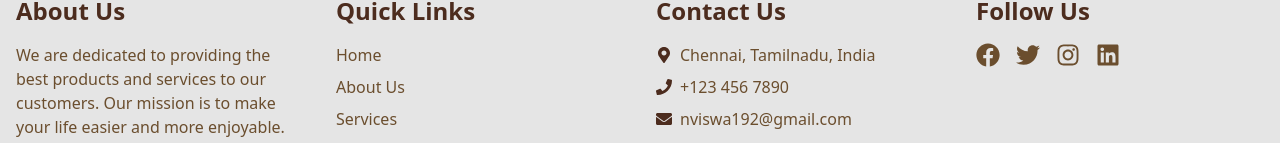
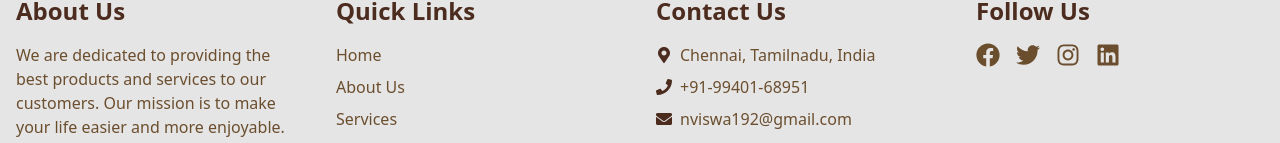
Before and after one commit to viswanathan01/ecommerce-website, a React (Vite) app in the folder frontend/: page /orders in a window 1280 px wide. Shown: the part 800-943 px from the top of the page. Built offline with nearby package versions, Linux system fonts and the light colour scheme.

Commit message:
Update Footer.jsx

```diff
--- a/frontend/src/components/Footer.jsx
+++ b/frontend/src/components/Footer.jsx
@@ -52,7 +52,7 @@ const Footer = () => {
               <li className="flex items-center">
                 <FaPhone className="mr-2" />
                 <a href="tel:+1234567890" className="text-[#6b4e2e] hover:text-[#4c2c1e]">
-                  +123 456 7890
+                 +91-99401-68951
                 </a>
               </li>
               <li className="flex items-center">
```
